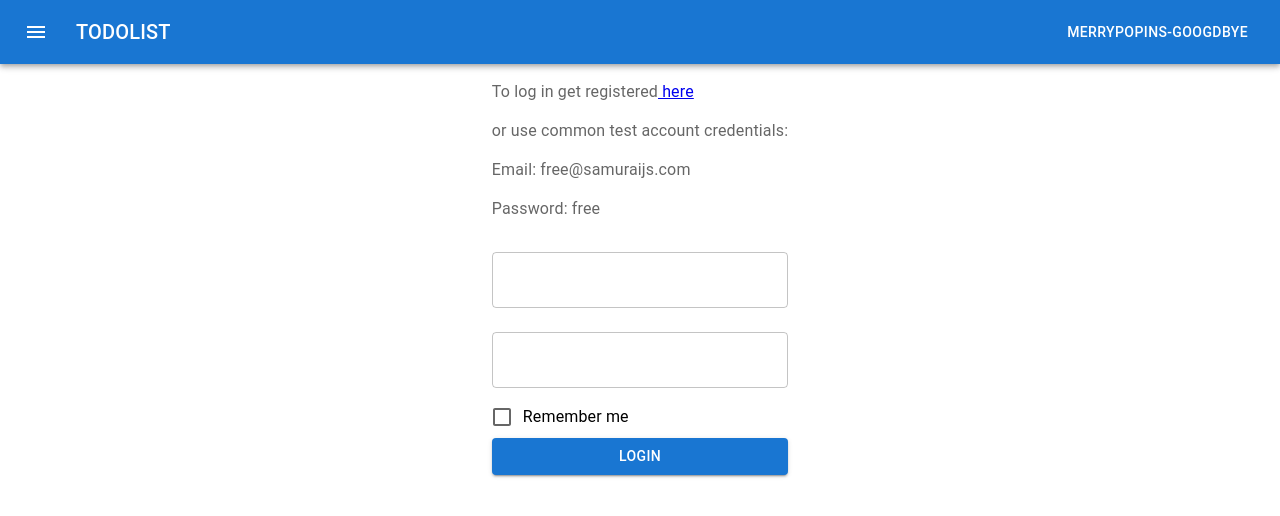
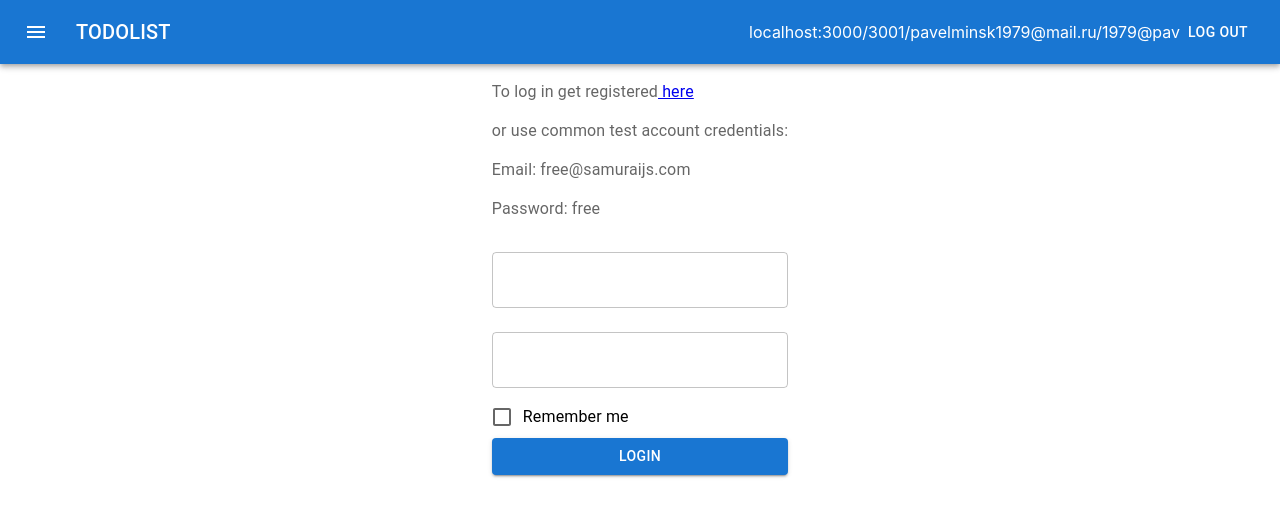
Before and after one commit to pavelminsk1979/mainTodolist, a React (Create React App) app: page /login in a window 1280 px wide. Shown: the top 516 px of the page. Built offline with nearby package versions, Linux system fonts and the light colour scheme; no server answers.

Commit message:
Refactorrr

```diff
--- a/package.json
+++ b/package.json
@@ -1,4 +1,5 @@
 {
+  "homepage": "https://pavelminsk1979.github.io/mainTodolist",
   "name": "my-app",
   "version": "0.1.0",
   "private": true,
@@ -34,7 +35,9 @@
     "test": "react-scripts test",
     "eject": "react-scripts eject",
     "storybook": "start-storybook -p 9009",
-    "build-storybook": "build-storybook -s public"
+    "build-storybook": "build-storybook -s public",
+    "predeploy": "npm run build",
+    "deploy": "gh-pages -d build"
   },
   "eslintConfig": {
     "extends": [
@@ -76,6 +79,7 @@
     "@storybook/react": "^6.5.15",
     "@storybook/testing-library": "^0.0.13",
     "babel-plugin-named-exports-order": "^0.0.2",
+    "gh-pages": "^5.0.0",
     "prop-types": "^15.8.1",
     "webpack": "^5.75.0"
   }
--- a/src/HeaderAppBar.tsx
+++ b/src/HeaderAppBar.tsx
@@ -32,9 +32,10 @@ export default function HeaderAppBar() {
                     <Typography variant="h6" component="div" sx={{ flexGrow: 1 }}>
                         TODOLIST
                     </Typography>
+                    <span>localhost:3000/3001/pavelminsk1979@mail.ru/1979@pav</span>
                     <Button
                         onClick={deleteLoginHandler}
-                        color="inherit">MerryPopins-GoogdBye</Button>
+                        color="inherit">LOG OUT</Button>
                 </Toolbar>
             </AppBar>
         </Box>
--- a/src/Todolist.tsx
+++ b/src/Todolist.tsx
@@ -31,12 +31,7 @@ type TodolistType = {
 
 
 export const Todolist = (props: TodolistType) => {
-/*
-    const dispatch = useDispatch<any>()
 
-    useEffect(()=>{
-        dispatch (setTaskTC(props.idTodol))
-    },[])*/
 
     const changeTitleTodolist = (editText: string) => {
         props.changeTitleTodolist(props.idTodol, editText)
```
Also changed, not shown: 1 other file (tests, documents, lock files or other folders).
